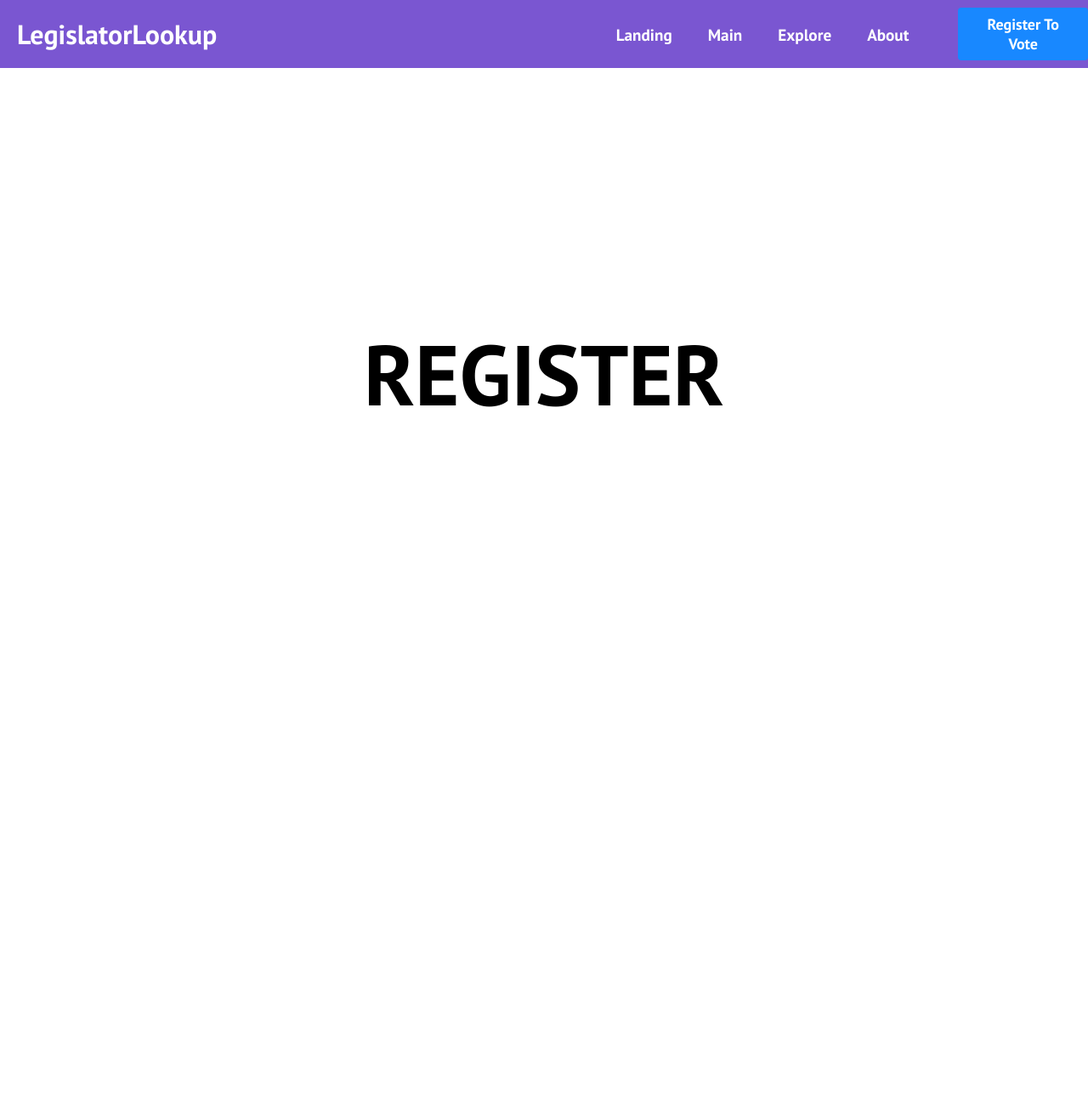
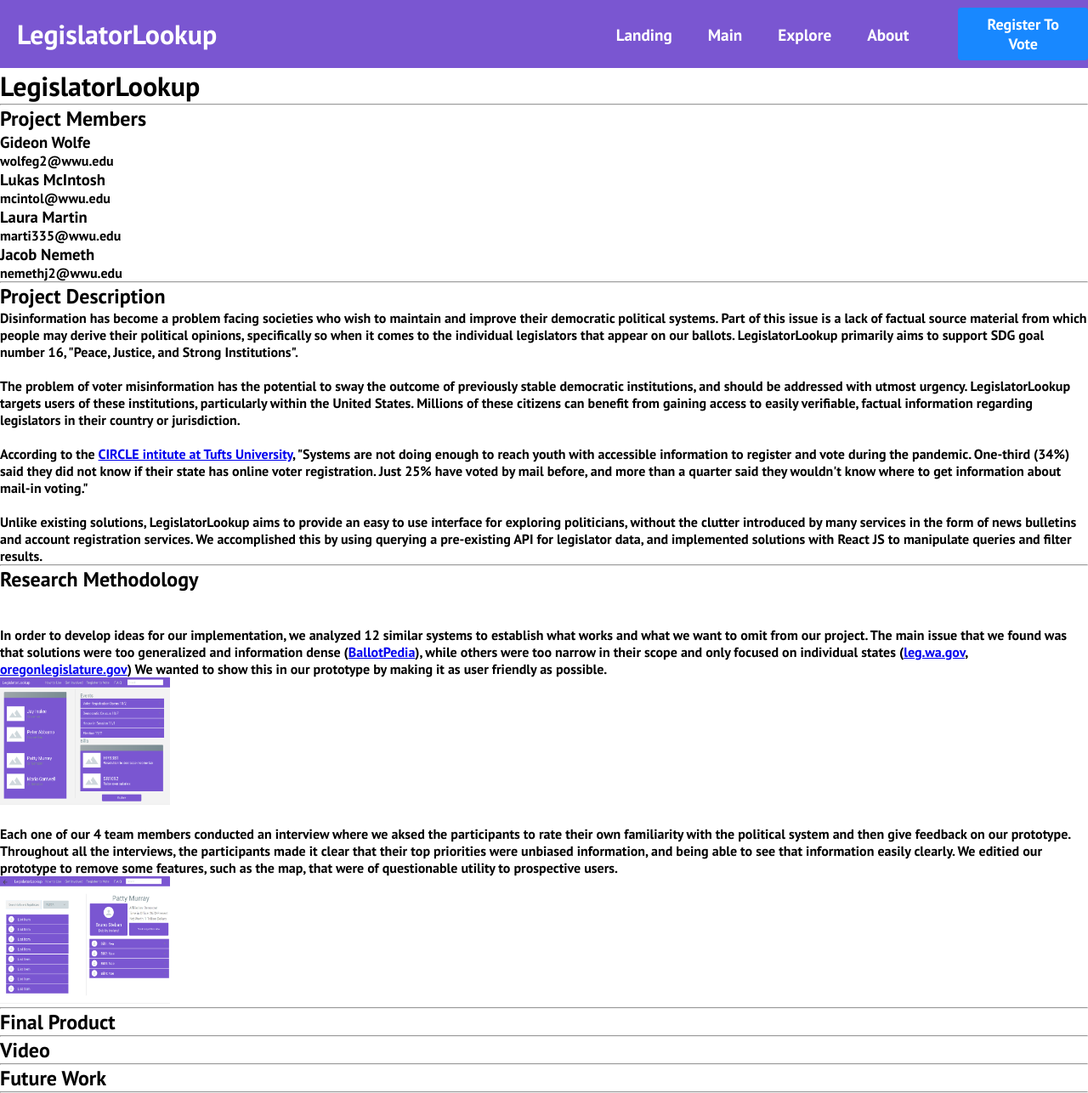
Before and after one commit to lmcintosh623/LegislatorLookup, a React (Create React App) app: page /about in a window 1280 px wide. Shown: the whole page at 85% size. Before the commit the page ends 800 px from the top, so only its background shows below. Built offline with nearby package versions, Linux system fonts and the light colour scheme.

Commit message:
more text and assets folder

```diff
--- a/src/components/pages/About.js
+++ b/src/components/pages/About.js
@@ -1,5 +1,82 @@
 import React from 'react';
+import final_explore_prototype from '../../assets/final_explore.png';
+import final_home_prototype from '../../assets/final_home.png';
 
 export default function SignUp() {
-  return <h1 className='sign-up'>REGISTER</h1>;
+  return (
+    <div>
+      {/**/}
+      {/*Main Title*/}
+      <h1>LegislatorLookup</h1>
+      <hr></hr>
+      {/*Project Members*/}
+      <div>
+        <h2> Project Members </h2>
+        <h3> Gideon Wolfe </h3>
+        <p> wolfeg2@wwu.edu</p>
+        <h3> Lukas McIntosh</h3>
+        <p> mcintol@wwu.edu</p>
+        <h3> Laura Martin</h3>
+        <p> marti335@wwu.edu</p>
+        <h3> Jacob Nemeth</h3>
+        <p> nemethj2@wwu.edu</p>
+      </div>
+      <hr></hr>
+      {/*Description of Project*/}
+      <div>
+        <h2> Project Description </h2>
+        <p>
+
+          {/*What is the problem?*/}
+          Disinformation has become a problem facing societies who wish to maintain and improve their democratic political systems. Part of this issue is a lack of factual source material from which people may derive their political opinions, specifically so when it comes to the individual legislators that appear on our ballots. LegislatorLookup primarily aims to support SDG goal number 16, "Peace, Justice, and Strong Institutions".
+          <br></br>
+          <br></br>
+          The problem of voter misinformation has the potential to sway the outcome of previously stable democratic institutions, and should be addressed with utmost urgency. LegislatorLookup targets users of these institutions, particularly within the United States. Millions of these citizens can benefit from gaining access to easily verifiable, factual information regarding legislators in their country or jurisdiction.
+          <br></br>
+          <br></br>
+          According to the <a href="https://circle.tufts.edu/latest-research/growing-voters-profile-youngest-eligible-voters-2020">CIRCLE intitute at Tufts University</a>, "Systems are not doing enough to reach youth with accessible information to register and vote during the pandemic. One-third (34%) said they did not know if their state has online voter registration. Just 25% have voted by mail before, and more than a quarter said they wouldn't know where to get information about mail-in voting."
+          <br></br>
+          <br></br>
+          Unlike existing solutions, LegislatorLookup aims to provide an easy to use interface for exploring politicians, without the clutter introduced by many services in the form of news bulletins and account registration services. We accomplished this by using querying a pre-existing API for legislator data, and implemented solutions with React JS to manipulate queries and filter results.
+
+        </p>
+      </div>
+      <hr></hr>
+      {/*Research Methodology*/}
+      <div>
+        <h2> Research Methodology </h2>
+          <br></br>
+          <br></br>
+        In order to develop ideas for our implementation, we analyzed 12 similar systems to establish what works and what we want to omit from our project. The main issue that we found was that solutions were too generalized and information dense (<a href="https://ballotpedia.org/Main_Page">BallotPedia</a>), while others were too narrow in their scope and only focused on individual states (<a href="leg.wa.gov">leg.wa.gov</a>, <a href="oregonlegislature.gov">oregonlegislature.gov</a>) We wanted to show this in our prototype by making it as user friendly as possible.
+
+        {/*TODO Prototype image here*/}
+          <br></br>
+          <img src={final_home_prototype} style={{width:200,height:150,}} alt="Final Explore Prototype"/>
+          <br></br>
+          <br></br>
+
+        Each one of our 4 team members conducted an interview where we aksed the participants to rate their own familiarity with the political system and then give feedback on our prototype. Throughout all the interviews, the participants made it clear that their top priorities were unbiased information, and being able to see that information easily clearly. We editied our prototype to remove some features, such as the map, that were of questionable utility to prospective users.
+
+        {/*TODO Prototype image here*/}
+        <br></br>
+        <img src={final_explore_prototype} style={{width:200,height:150,}} alt="Final Explore Prototype"/>
+      </div>
+      <hr></hr>
+      {/*Final Product*/}
+      <div>
+        <h2> Final Product </h2>
+      </div>
+      <hr></hr>
+      {/*Video*/}
+      <div>
+        <h2> Video </h2>
+      </div>
+      <hr></hr>
+      {/*Future Work*/}
+      <div>
+        <h2> Future Work </h2>
+      </div>
+      <hr></hr>
+    </div>
+  );
 }
```
Also changed, not shown: src/assets/final_explore.png (added), src/assets/final_home.png (added).
